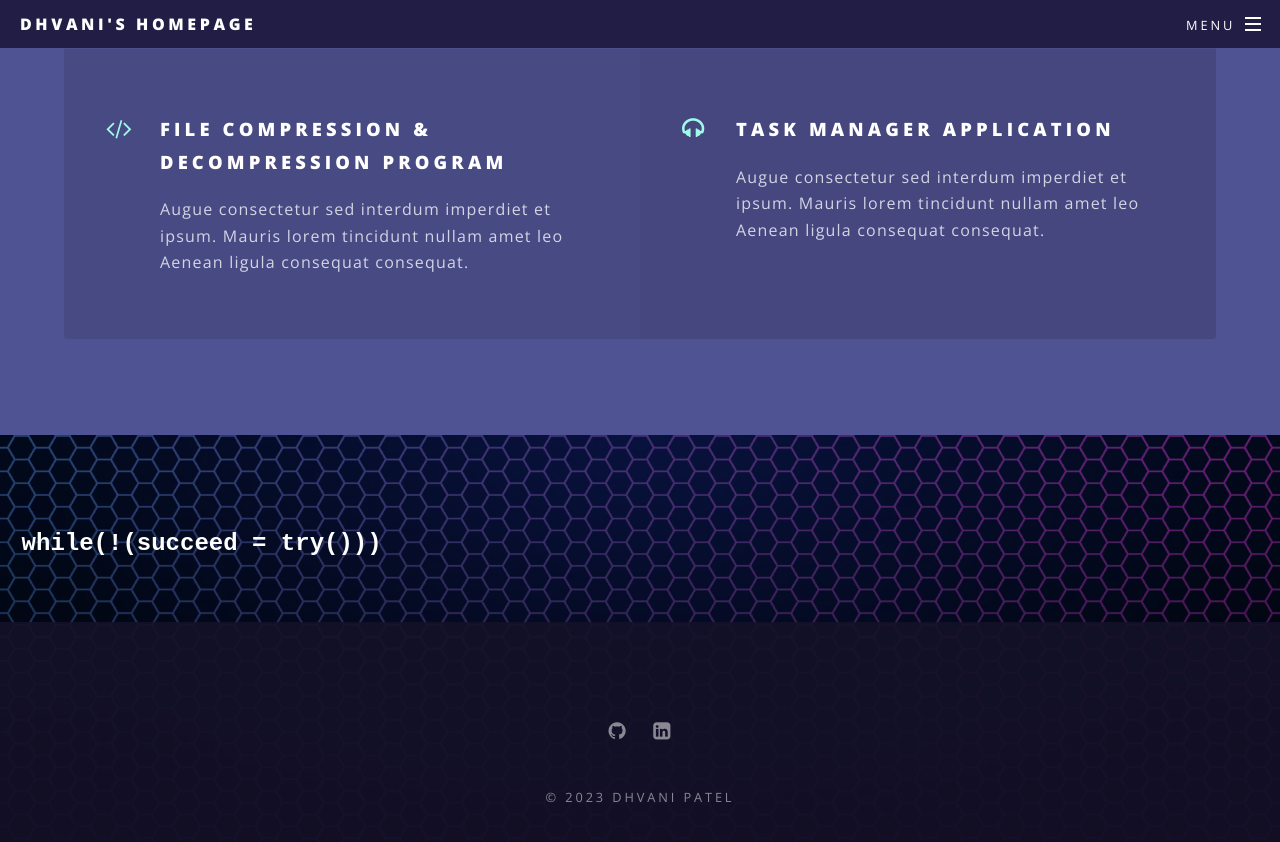
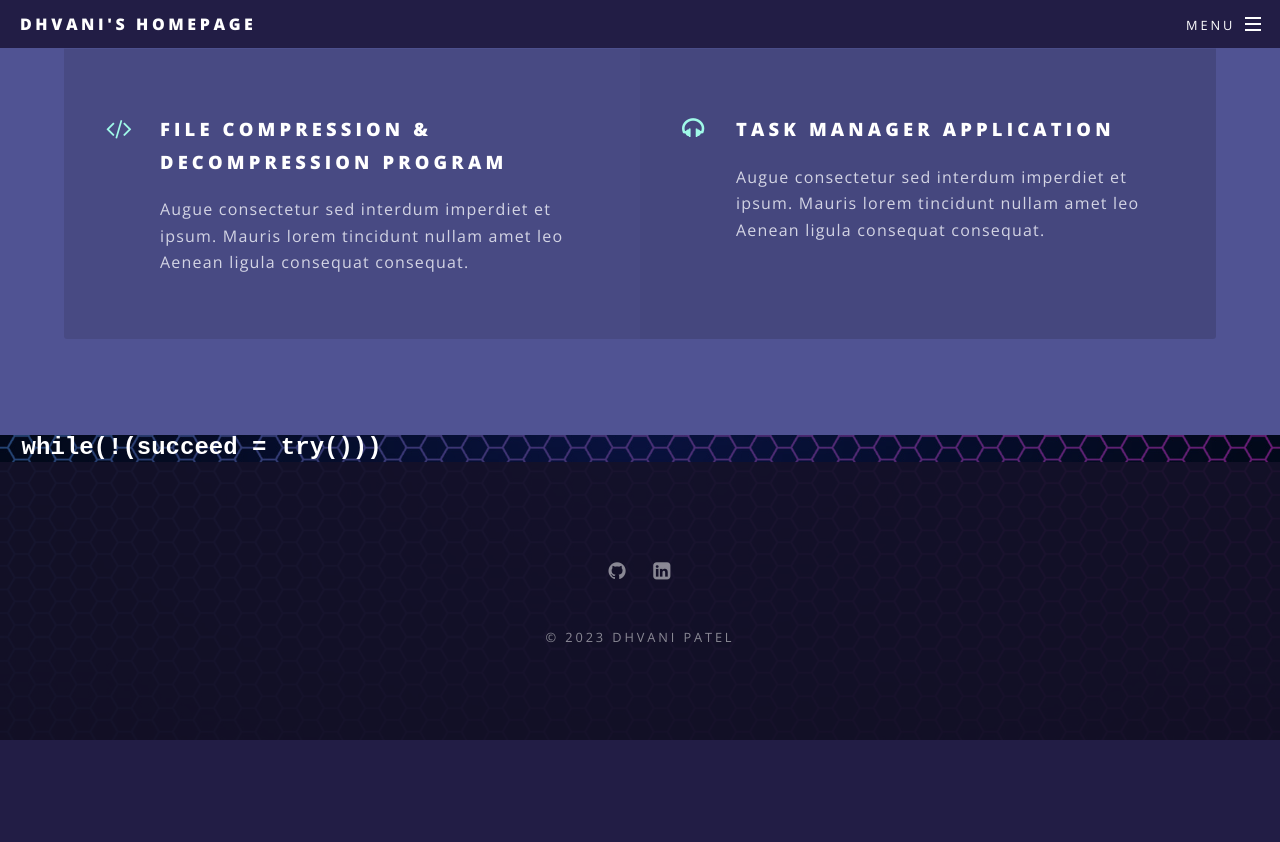
Before and after one commit to dhvani2504/dhvani2504.github.io, a Jekyll site: the page built from index.html, in a window 1280 px wide and 900 px high, scrolled down 2738 px. Shown: the top 842 px of the window. Built offline with Jekyll 4.4.1, drawn with Linux system fonts in a browser that asks for light colours; after the commit the page ends 3478 px from its top, so only the background shows below that.

Commit message:
Update index.html

```diff
--- a/index.html
+++ b/index.html
@@ -79,7 +79,7 @@ layout: landing
 					</section>
 
 				<!-- CTA -->
-					<section id="cta" class="wrapper style4">
+					<section id="cta" class="major">
 
 						<code id="typing-container"></code>
 
```
